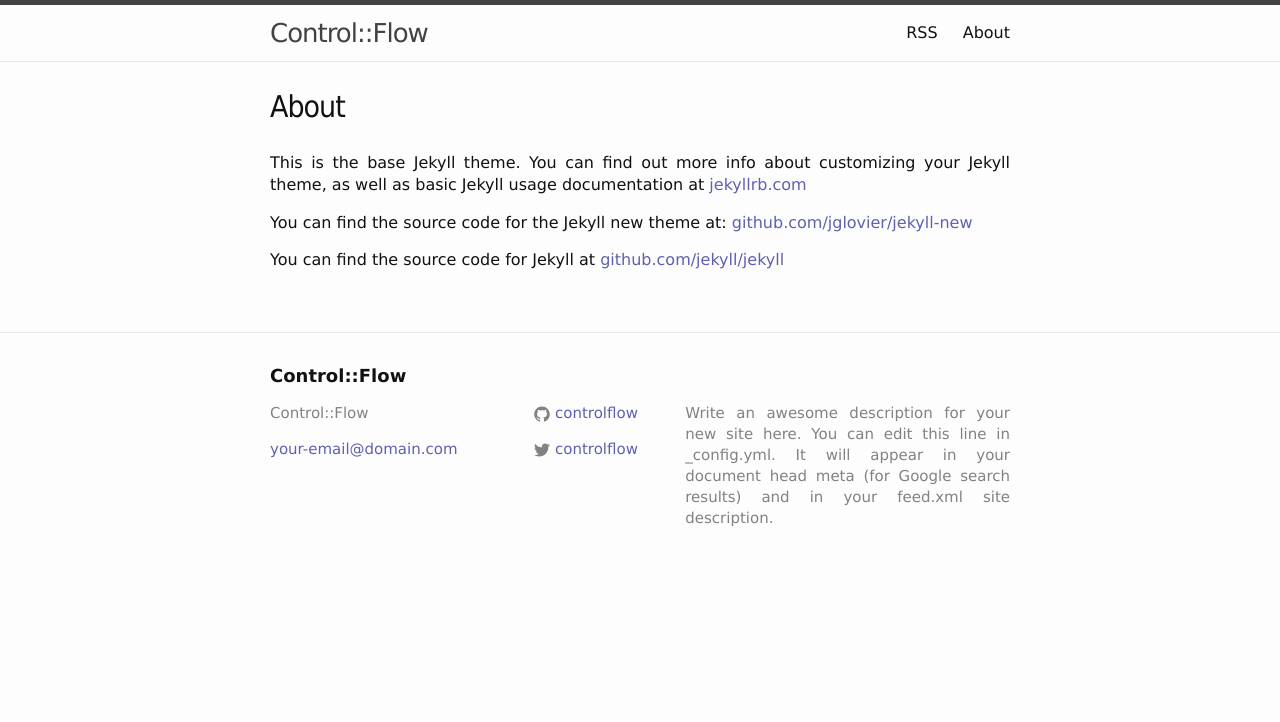
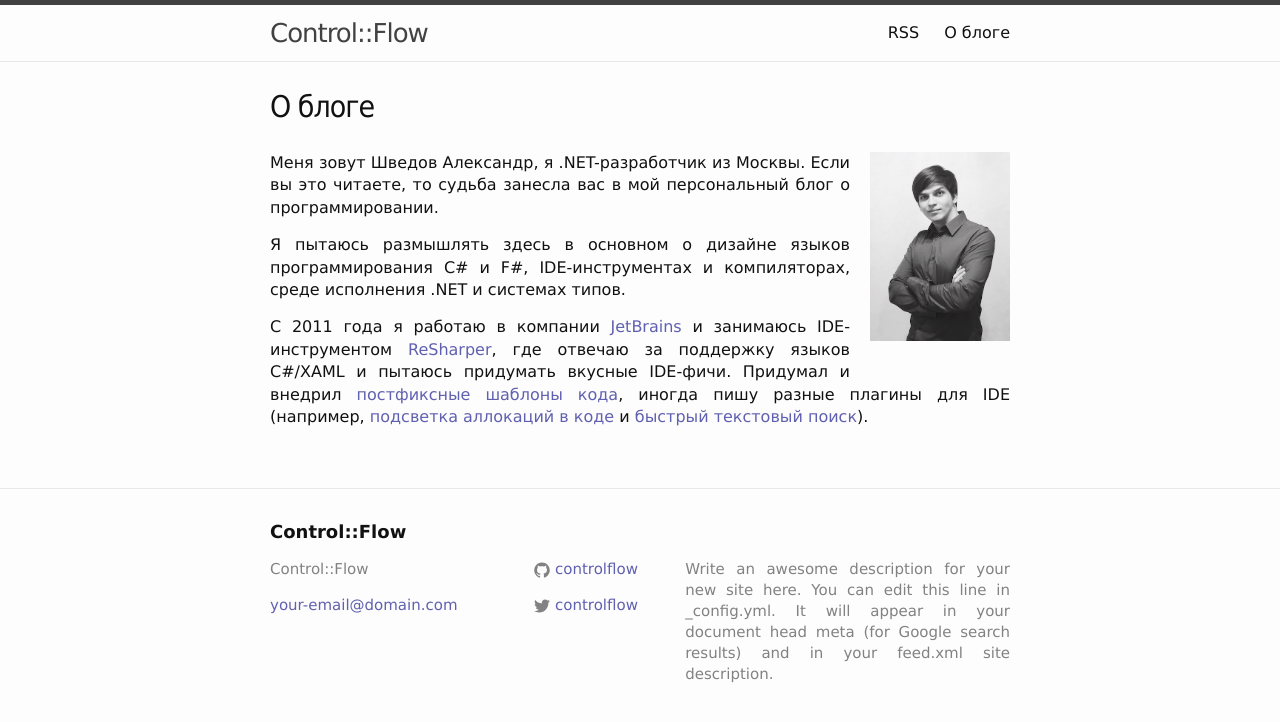
Before and after one commit to controlflow/controlflow.github.io, a Jekyll site: the page built from about.md, in a window 1280 px wide. Shown: the top 722 px of the page. Built offline with Jekyll 4.4.1, drawn with Linux system fonts in a browser that asks for light colours; Markdown is read by kramdown in place of the engine named in the settings.

Commit message:
about page

```diff
--- a/about.md
+++ b/about.md
@@ -1,11 +1,13 @@
 ---
 layout: page
-title: About
+title: О блоге
 permalink: /about/
 ---
 
-This is the base Jekyll theme. You can find out more info about customizing your Jekyll theme, as well as basic Jekyll usage documentation at [jekyllrb.com](http://jekyllrb.com/)
+<img style="float: right; width: 140px; margin-left: 20px; margin-bottom: 20px" src="/images/myself.jpg" width="140">
 
-You can find the source code for the Jekyll new theme at: [github.com/jglovier/jekyll-new](https://github.com/jglovier/jekyll-new)
+Меня зовут Шведов Александр, я .NET-разработчик из Москвы. Если вы это читаете, то судьба занесла вас в мой персональный блог о программировании.
 
-You can find the source code for Jekyll at [github.com/jekyll/jekyll](https://github.com/jekyll/jekyll)
+Я пытаюсь размышлять здесь в основном о дизайне языков программирования C# и F#, IDE-инструментах и компиляторах, среде исполнения .NET и системах типов.
+
+С 2011 года я работаю в компании [JetBrains](https://www.jetbrains.com/) и занимаюсь IDE-инструментом [ReSharper](https://www.jetbrains.com/resharper), где отвечаю за поддержку языков C#/XAML и пытаюсь придумать вкусные IDE-фичи. Придумал и внедрил [постфиксные шаблоны кода](https://github.com/controlflow/resharper-postfix), иногда пишу разные плагины для IDE (например, [подсветка аллокаций в коде](https://github.com/controlflow/resharper-heapview) и [быстрый текстовый поиск](https://github.com/controlflow/resharper-gotoword)).
```
Also changed, not shown: README.md, images/myself.jpg (added).
